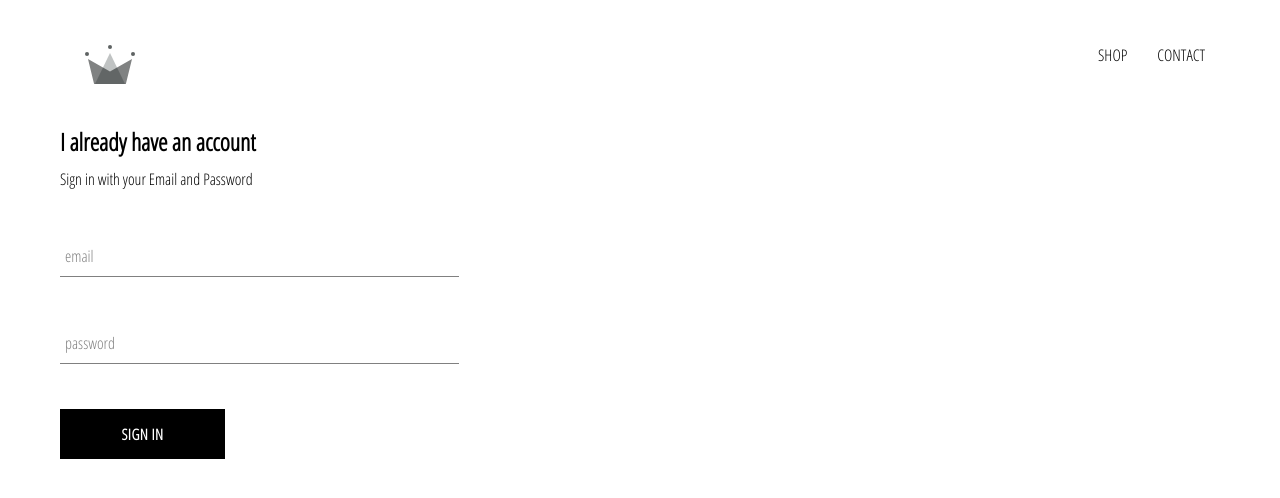
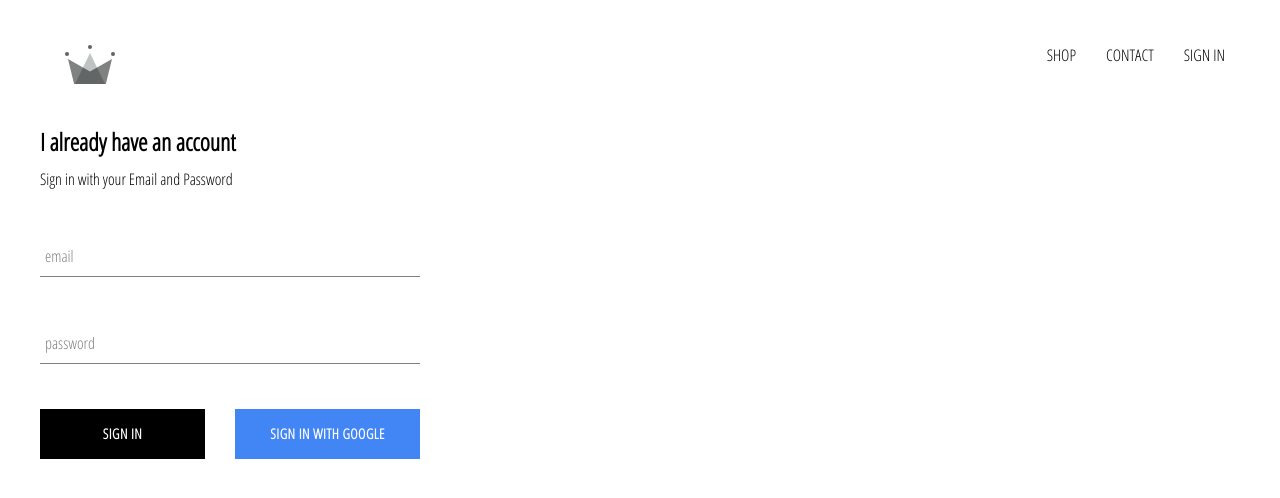
Before and after one commit to mayank85/richa-clothing, a React (Create React App) app: page /signin in a window 1280 px wide. Shown: the top 498 px of the page. Built offline with nearby package versions, Linux system fonts and the light colour scheme; no server answers.

Commit message:
integrated firebase into app, created sign in page with sign in component and sign in with google

```diff
--- a/package.json
+++ b/package.json
@@ -6,6 +6,7 @@
     "@testing-library/jest-dom": "^5.11.4",
     "@testing-library/react": "^11.1.0",
     "@testing-library/user-event": "^12.1.10",
+    "firebase": "^8.2.9",
     "node-sass": "^5.0.0",
     "react": "^17.0.1",
     "react-dom": "^17.0.1",
--- a/src/App.css
+++ b/src/App.css
@@ -1,9 +1,13 @@
 body {
     font-family: 'Open Sans Condensed';
-    padding: 20px 60px;
+    padding: 20px 40px;
 }
 
 a {
     text-decoration: none;
     color: black;
 }
+
+*  {
+    box-sizing: border-box;
+}
--- a/src/App.js
+++ b/src/App.js
@@ -3,13 +3,35 @@
 import "./App.css";
 import HomePage from "./pages/homepage/homepage.component";
 import ShopPage from "./pages/shop/shoppage.component";
-import Header from './components/header/header.component.jsx';
-import SignInAndSignOutPage from'./pages/sign-in-and-sign-up/sign-in-and-sign-up.jsx';
+import Header from "./components/header/header.component.jsx";
+import SignInAndSignOutPage from "./pages/sign-in-and-sign-up/sign-in-and-sign-up.jsx";
+import { auth } from "./firebase/firebase.utils";
 
-function App() {
+class App extends React.Component {
+  constructor() {
+    super();
+
+    this.state = {
+      currentUser: null
+    }
+  }
+
+  unsubscribeFromAuth = null;
+
+  componentDidMount() {
+    this.unsubscribeFromAuth = auth.onAuthStateChanged(user => {
+      this.setState({currentUser : user});
+      console.log(user);
+    })
+  }
+
+  componentWillUnmount() {
+    this.unsubscribeFromAuth();
+  }
+  render() {
     return (
       <div>
-    <Header />
+        <Header currentUser={this.state.currentUser} />
         <Switch>
           <Route exact path="/" component={HomePage}></Route>
           <Route exact path="/shop" component={ShopPage}></Route>
@@ -18,5 +40,6 @@
       </div>
     );
   }
+}
 
 export default App;
--- a/src/components/custom-button/custom-button.component.jsx
+++ b/src/components/custom-button/custom-button.component.jsx
@@ -2,8 +2,8 @@
 
 import './custom-button.styles.scss';
 
-const CustomButton = ({children, ...otherProps}) => (
-    <button className='custom-button' { ...otherProps }>
+const CustomButton = ({children, isGoogleSignIn, ...otherProps}) => (
+    <button className={`${isGoogleSignIn ? 'google-sign-in' : ''} custom-button` } { ...otherProps }>
         {children}
     </button>
 
--- a/src/components/custom-button/custom-button.styles.scss
+++ b/src/components/custom-button/custom-button.styles.scss
@@ -5,7 +5,7 @@
   letter-spacing: 0.5px;
   line-height: 50px;
   padding: 0 35px 0 35px;
-  font-size: 15px;
+  font-size: 14px;
   background-color: black;
   color: white;
   text-transform: uppercase;
@@ -19,4 +19,13 @@
     color: black;
     border: 1px solid black;
   }
+  &.google-sign-in {
+    background-color: #4285f4;
+    color:white;
+    &:hover {
+      background-color: #357ae8;
+      color:white;
+      border: none;
+    }
+  }
 }
--- a/src/components/header/header.component.jsx
+++ b/src/components/header/header.component.jsx
@@ -1,9 +1,10 @@
 import React from "react";
 import { Link } from "react-router-dom";
 import { ReactComponent as Logo } from "../../assets/crown.svg";
+import { auth } from '../../firebase/firebase.utils';
 import "./header.styles.scss";
 
-const Header = () => (
+const Header = ({ currentUser }) => (
   <div className="header">
     <Link className="logo-container" to="/">
       <Logo className="logo" />
@@ -15,6 +16,12 @@
       <Link className="option" to="/shop">
         CONTACT
       </Link>
+      {
+        currentUser ?
+        <div className='option' onClick={() => auth.signOut()}>SIGN OUT</div>
+        :
+        <Link className='option' to='/signin'>SIGN IN</Link>
+      }
     </div>
   </div>
 );
--- a/src/components/header/header.styles.scss
+++ b/src/components/header/header.styles.scss
@@ -20,6 +20,7 @@
 
     .option {
       padding: 10px 15px;
+      cursor:pointer;
     }
   }
 }
--- a/src/components/sign-in/sign-in.component.jsx
+++ b/src/components/sign-in/sign-in.component.jsx
@@ -1,7 +1,8 @@
 import React from "react";
 import "./sign-in.styles.scss";
-import FormInput from '../form-input/form-input.component';
-import CustomButton from '../custom-button/custom-button.component';
+import FormInput from "../form-input/form-input.component";
+import CustomButton from "../custom-button/custom-button.component";
+import { signInWithGoogle } from "../../firebase/firebase.utils.js";
 
 class Signin extends React.Component {
   constructor() {
@@ -45,7 +46,12 @@
             handleChange={this.handleChange}
             required
           />
-          <CustomButton type="submit">Sign in </CustomButton>
+          <div className="buttons">
+            <CustomButton type="submit">Sign In </CustomButton>
+            <CustomButton onClick={signInWithGoogle} isGoogleSignIn>
+              Sign in with Google
+            </CustomButton>
+          </div>
         </form>
       </div>
     );
--- a/src/components/sign-in/sign-in.styles.scss
+++ b/src/components/sign-in/sign-in.styles.scss
@@ -1,9 +1,16 @@
 .sign-in{
-    width: 30vw;
+    width: 380px;
     display: flex;
     flex-direction: column;
 
     .title {
         margin: 10px 0;
     }
+
+    .buttons {
+        display: flex;
+        justify-content: space-between;
+    }
+
+
 }
--- /dev/null
+++ b/src/firebase/firebase.utils.js
@@ -0,0 +1,24 @@
+import firebase from 'firebase/app';
+import 'firebase/firestore';
+import 'firebase/auth';
+
+const config = {
+    apiKey: "AIzaSyCaWuEtxCaJGsWSTnBzHSiJGuu5v2lp5SA",
+    authDomain: "richa-clothing-db.firebaseapp.com",
+    projectId: "richa-clothing-db",
+    storageBucket: "richa-clothing-db.appspot.com",
+    messagingSenderId: "37944185690",
+    appId: "1:37944185690:web:2c4421e592b0e66f65d963",
+    measurementId: "G-0CVYS9XR66"
+};
+
+firebase.initializeApp(config);
+
+export const auth = firebase.auth();
+export const firestore = firebase.firestore();
+
+const provider = new firebase.auth.GoogleAuthProvider();
+provider.setCustomParameters({ prompt : 'select_account' });
+export const signInWithGoogle = () => auth.signInWithPopup(provider);
+
+export default firebase;
```
Also changed, not shown: 1 other file (tests, documents, lock files or other folders). Lines whose indentation alone changed are shown as unchanged.
